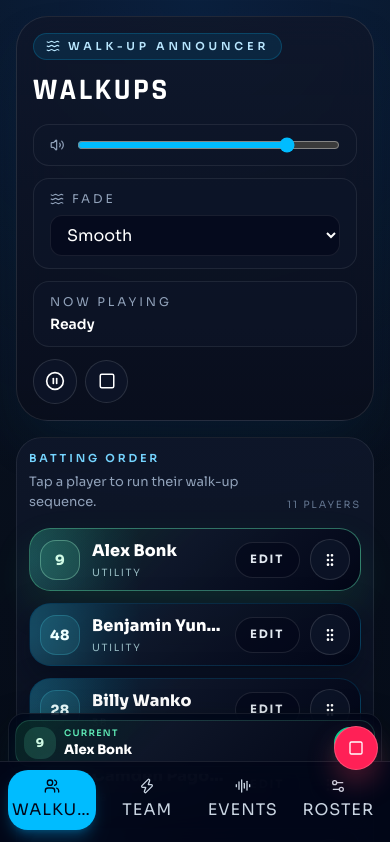
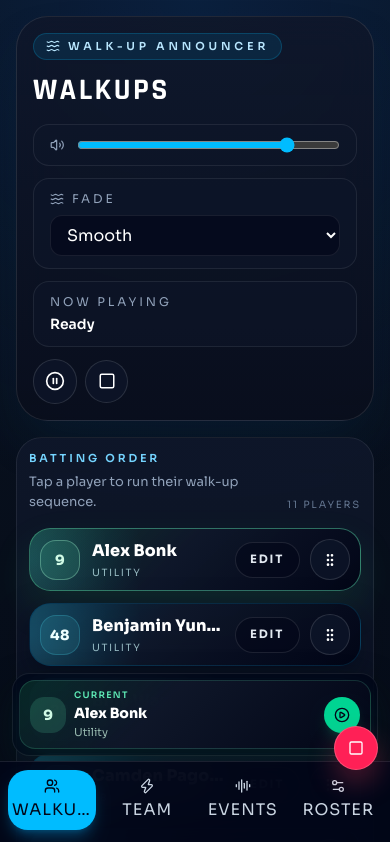
Before and after one commit to ClayBoneNJ/walk-up-announcer, a React (Vite) app: page / in a window 390 px wide. Shown: the top 842 px of the page. Built offline with nearby package versions, Linux system fonts and the light colour scheme.

Commit message:
Improve mobile current player pill

```diff
--- a/src/App.jsx
+++ b/src/App.jsx
@@ -775,28 +775,28 @@ function WalkupsView({
       </div>
     </section>
     {players.length && currentBatter ? (
-      <div className="fixed inset-x-2 bottom-[4.4rem] z-20 mx-auto max-w-4xl sm:inset-x-4 sm:bottom-24">
-        <div className="rounded-[1rem] border border-white/8 bg-slate-950/84 p-1.5 shadow-[0_14px_34px_rgba(2,6,23,0.42)] backdrop-blur-xl sm:rounded-[1.7rem] sm:border-0 sm:bg-transparent sm:p-0 sm:shadow-none">
-        <div className="flex items-center gap-2 rounded-[0.95rem] border border-emerald-300/18 bg-[linear-gradient(135deg,rgba(34,197,94,0.16),rgba(15,23,42,0.96)_40%,rgba(2,6,23,0.98))] px-2 py-1.5 shadow-[0_14px_32px_rgba(34,197,94,0.1)] sm:gap-3 sm:rounded-[1.7rem] sm:px-3 sm:py-3">
-          <div className="flex h-8 w-8 shrink-0 items-center justify-center rounded-[0.85rem] bg-emerald-300/16 text-xs font-black text-emerald-100 sm:h-12 sm:w-12 sm:rounded-[1.1rem] sm:text-lg">
-            {currentBatter.jerseyNumber || "--"}
-          </div>
-          <div className="min-w-0 flex-1 text-left">
-            <div className="text-[9px] font-semibold uppercase tracking-[0.14em] text-emerald-300 sm:text-[11px] sm:tracking-[0.22em]">
-              Current
-            </div>
-            <div className="truncate text-[13px] font-black text-white sm:text-base">{currentBatter.name}</div>
-            <div className="hidden text-[11px] text-emerald-100/70 sm:block sm:text-xs">{currentBatter.positionLabel || "Utility"}</div>
-          </div>
+      <div className="fixed inset-x-3 bottom-[calc(5.5rem+env(safe-area-inset-bottom))] z-20 mx-auto max-w-4xl sm:inset-x-4 sm:bottom-24">
+        <div className="rounded-[1.1rem] border border-white/8 bg-slate-950/84 p-1.5 shadow-[0_14px_34px_rgba(2,6,23,0.42)] backdrop-blur-xl sm:rounded-[1.7rem] sm:border-0 sm:bg-transparent sm:p-0 sm:shadow-none">
           <button
             type="button"
             onClick={() => onPlayCurrentBatter(currentBatter, players)}
-            className="flex h-8 w-8 shrink-0 items-center justify-center rounded-full bg-emerald-400 text-slate-950 shadow-lg shadow-emerald-500/20 sm:h-auto sm:w-auto sm:gap-2 sm:px-3 sm:py-2"
+            className="flex w-full items-center gap-2 rounded-[1rem] border border-emerald-300/18 bg-[linear-gradient(135deg,rgba(34,197,94,0.16),rgba(15,23,42,0.96)_40%,rgba(2,6,23,0.98))] px-2.5 py-2 text-left shadow-[0_14px_32px_rgba(34,197,94,0.1)] transition hover:border-emerald-200/30 hover:bg-[linear-gradient(135deg,rgba(52,211,153,0.2),rgba(15,23,42,0.96)_40%,rgba(2,6,23,0.98))] active:scale-[0.99] sm:gap-3 sm:rounded-[1.7rem] sm:px-3 sm:py-3"
           >
-            <CirclePlay className="h-3.5 w-3.5 sm:h-4 sm:w-4" />
-            <span className="sr-only sm:not-sr-only sm:text-xs sm:font-black sm:uppercase sm:tracking-[0.14em]">Play</span>
+            <div className="flex h-9 w-9 shrink-0 items-center justify-center rounded-[0.9rem] bg-emerald-300/16 text-sm font-black text-emerald-100 sm:h-12 sm:w-12 sm:rounded-[1.1rem] sm:text-lg">
+              {currentBatter.jerseyNumber || "--"}
+            </div>
+            <div className="min-w-0 flex-1 text-left">
+              <div className="text-[9px] font-semibold uppercase tracking-[0.14em] text-emerald-300 sm:text-[11px] sm:tracking-[0.22em]">
+                Current
+              </div>
+              <div className="truncate text-[14px] font-black text-white sm:text-base">{currentBatter.name}</div>
+              <div className="text-[11px] text-emerald-100/70 sm:text-xs">{currentBatter.positionLabel || "Utility"}</div>
+            </div>
+            <div className="flex h-9 w-9 shrink-0 items-center justify-center rounded-full bg-emerald-400 text-slate-950 shadow-lg shadow-emerald-500/20 sm:h-auto sm:w-auto sm:gap-2 sm:px-3 sm:py-2">
+              <CirclePlay className="h-4 w-4 sm:h-4 sm:w-4" />
+              <span className="sr-only sm:not-sr-only sm:text-xs sm:font-black sm:uppercase sm:tracking-[0.14em]">Play</span>
+            </div>
           </button>
-        </div>
         </div>
       </div>
     ) : null}
```
